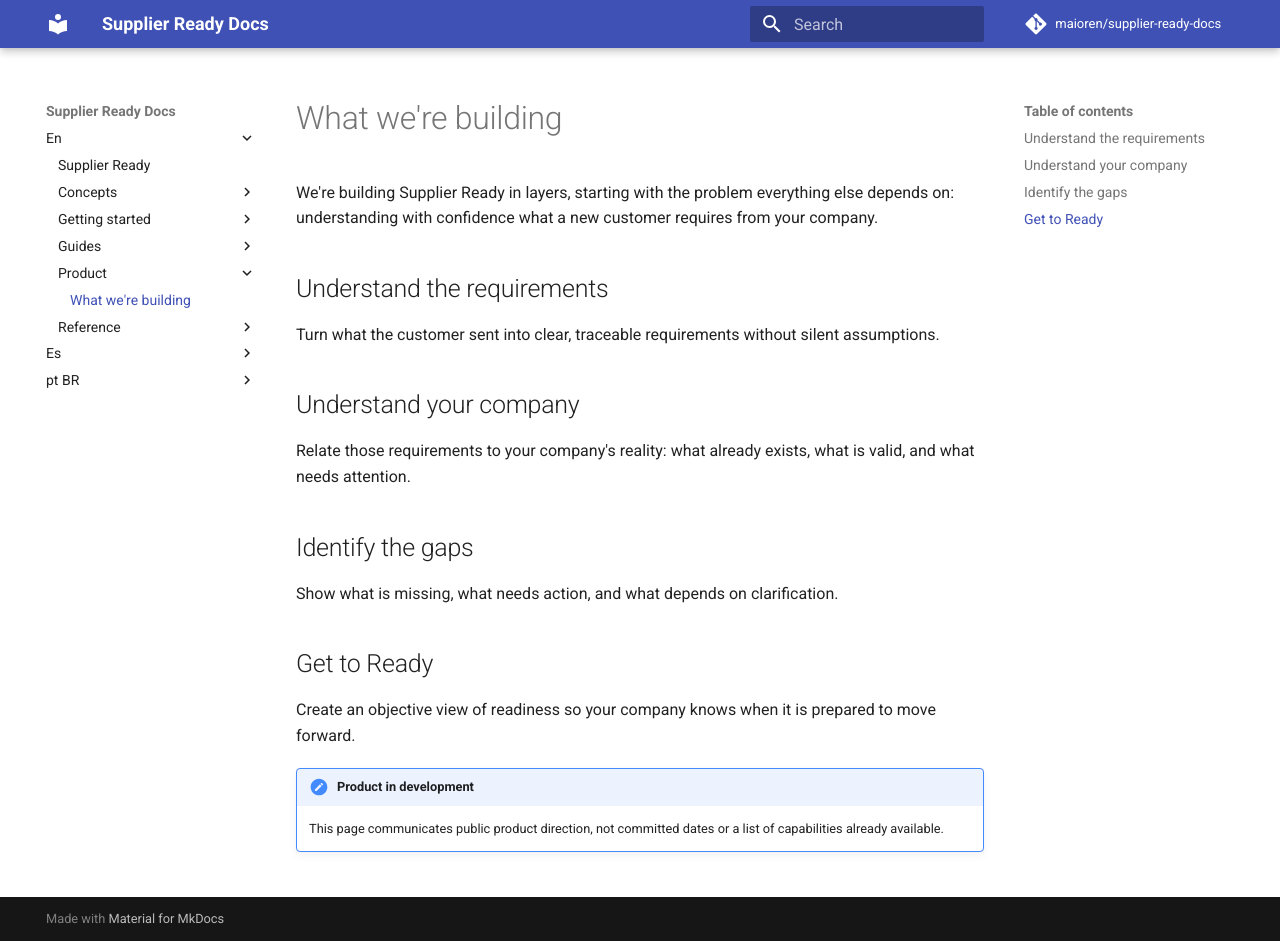
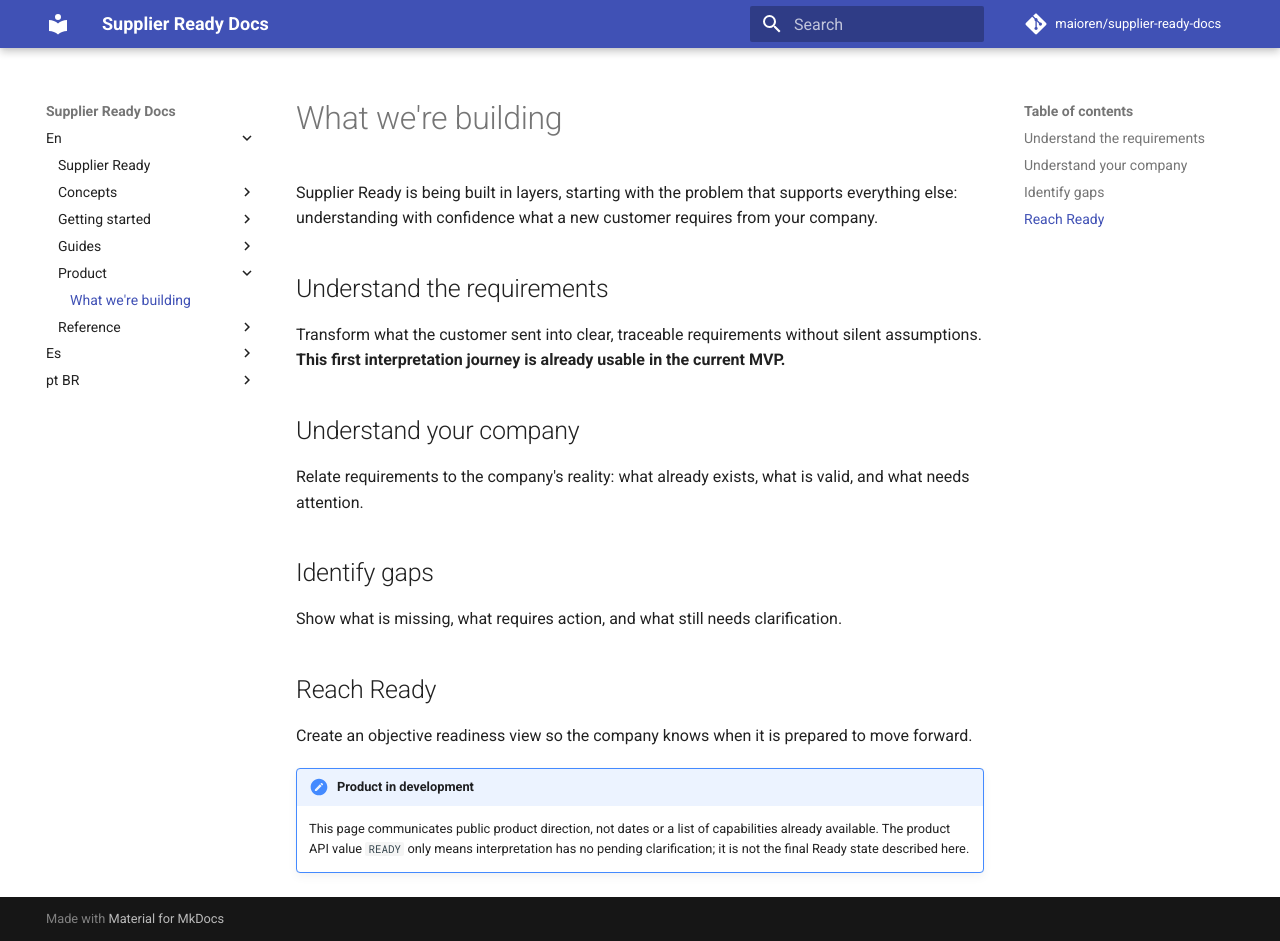
Before and after one commit to maioren/supplier-ready-docs, an MkDocs documentation site: the page built from docs/en/product/roadmap.md, in a window 1280 px wide and 941 px high. Built offline with MkDocs 1.6.1 and Material for MkDocs 9.7.7, drawn with Linux system fonts in a browser that asks for light colours; comment, search, counter and statistics services are not loaded.

Commit message:
docs: synchronize English product roadmap

```diff
--- a/docs/en/product/roadmap.md
+++ b/docs/en/product/roadmap.md
@@ -1,22 +1,22 @@
 # What we're building
 
-We're building Supplier Ready in layers, starting with the problem everything else depends on: understanding with confidence what a new customer requires from your company.
+Supplier Ready is being built in layers, starting with the problem that supports everything else: understanding with confidence what a new customer requires from your company.
 
 ## Understand the requirements
 
-Turn what the customer sent into clear, traceable requirements without silent assumptions.
+Transform what the customer sent into clear, traceable requirements without silent assumptions. **This first interpretation journey is already usable in the current MVP.**
 
 ## Understand your company
 
-Relate those requirements to your company's reality: what already exists, what is valid, and what needs attention.
+Relate requirements to the company's reality: what already exists, what is valid, and what needs attention.
 
-## Identify the gaps
+## Identify gaps
 
-Show what is missing, what needs action, and what depends on clarification.
+Show what is missing, what requires action, and what still needs clarification.
 
-## Get to Ready
+## Reach Ready
 
-Create an objective view of readiness so your company knows when it is prepared to move forward.
+Create an objective readiness view so the company knows when it is prepared to move forward.
 
 !!! note "Product in development"
-    This page communicates public product direction, not committed dates or a list of capabilities already available.
+    This page communicates public product direction, not dates or a list of capabilities already available. The product API value `READY` only means interpretation has no pending clarification; it is not the final Ready state described here.
```
